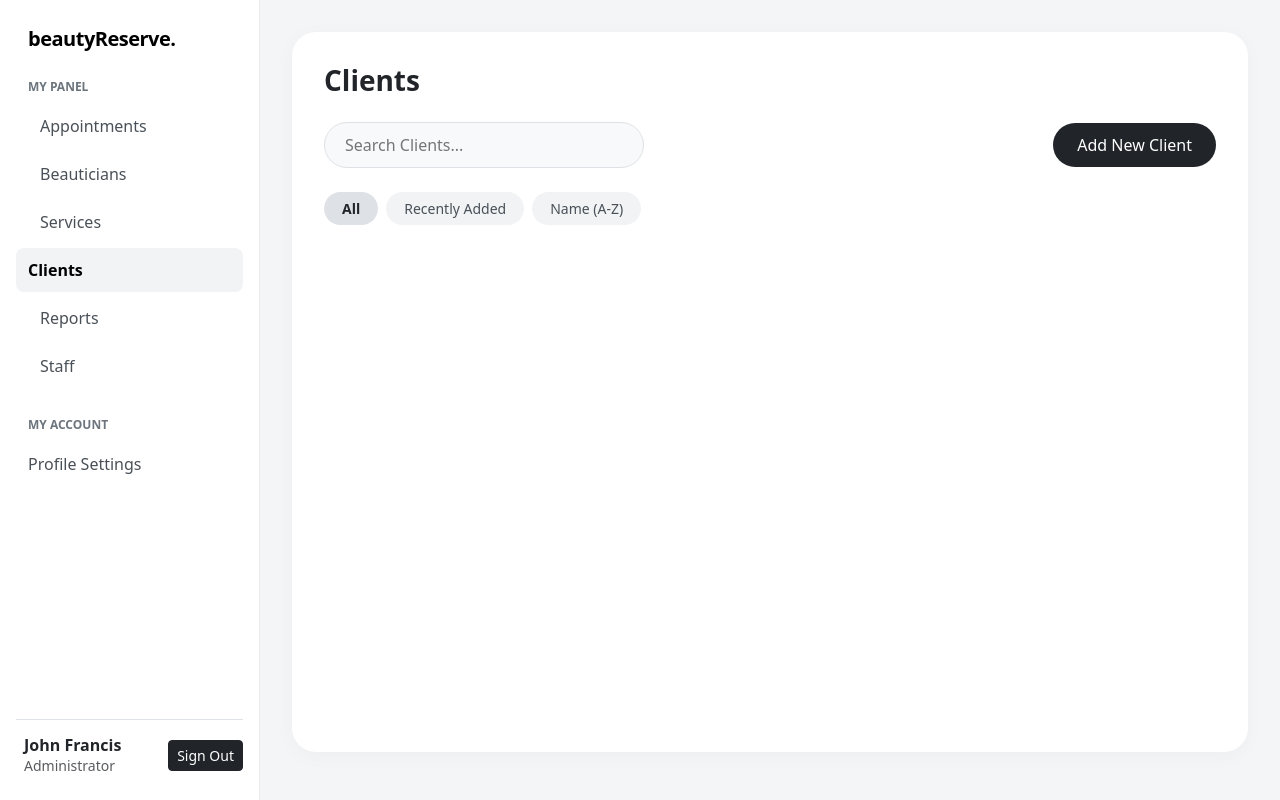
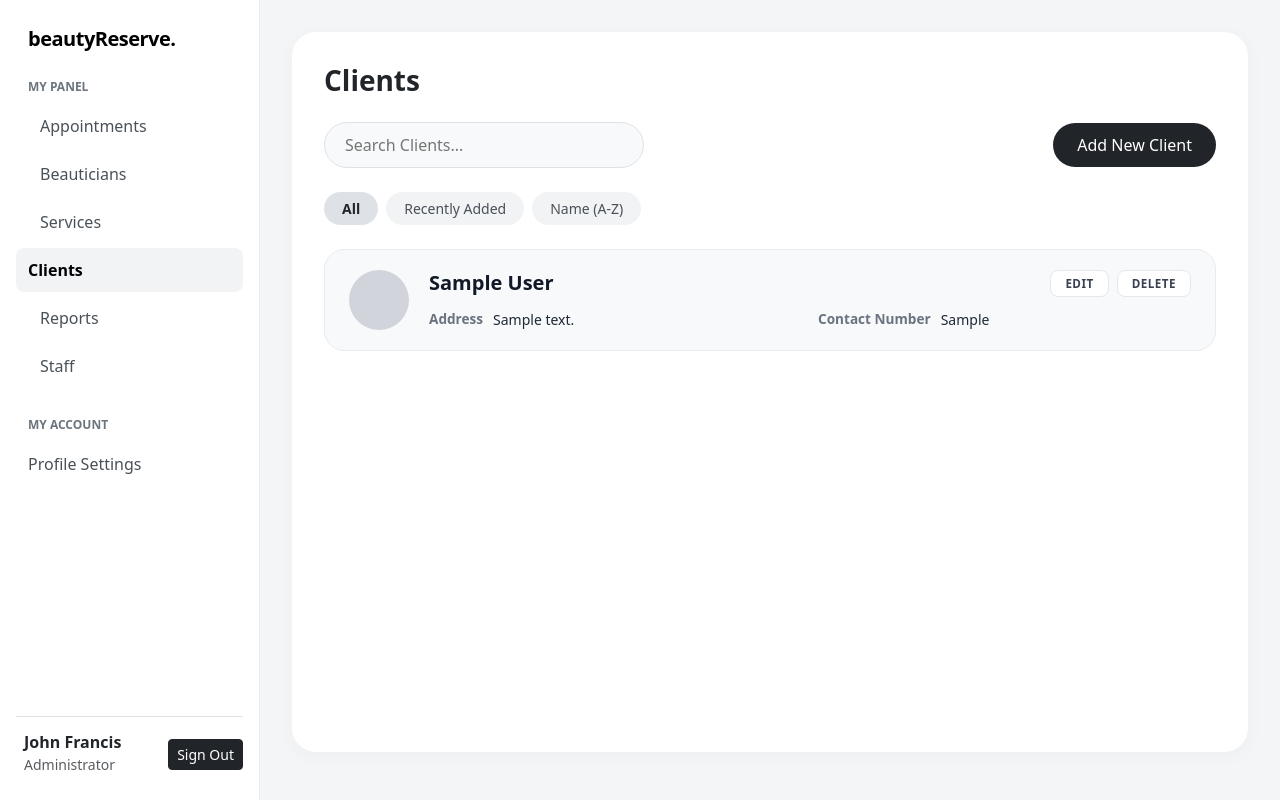
Before and after one commit to Francis3002-01/IT-37-Beauty-Booking-System, a PHP site: page /clients.php in a window 1280 px wide. Run offline with PHP 8.4, Linux system fonts and the light colour scheme; tables that the repository leaves empty or names only in its code hold one stand-in row (values such as "Sample post").

Commit message:
connected to db table clients

```diff
--- a/clients.php
+++ b/clients.php
@@ -1,62 +1,96 @@
 <?php
-/**
- * MAIN CLIENTS DASHBOARD VIEW
+/* TAB VIEW FOR CLIENTS
  * ------------------------------------------------------------------
- * Purpose: Serves as the main page for managing salon clients.
- * Architecture: Relies on PHP includes for layout components and
- * JavaScript for dynamic rendering matching the wireframe layout.
- */
+ * Main tab for managing salon clients.
+ * Acts as the visual shell. It relies on PHP includes for layout components (Header, Sidebar, Modals, Footer) and JavaScript for dynamic content rendering.
+*/
 
-$pageTitle = "Clients - beautyReserve";
+$pageTitle = 'Clients - beautyReserve';
 
-include 'includes/sidebar.php';
+//config db
+require_once __DIR__ . '/config/database.php';
+
+if (session_status() !== PHP_SESSION_ACTIVE) {
+    session_start(); //start session if not already started
+}
+$message = $_SESSION['client_message'] ?? '';
+$status = $_SESSION['client_status'] ?? 'error';
+unset($_SESSION['client_message'], $_SESSION['client_status']);
+
+//retrieve client records from database
+$result = $conn->query('SELECT clientID, lastName, firstName, address, contactNo FROM client ORDER BY clientID');
+$clients = [];
+while ($client = $result->fetch_assoc()) {
+    $clients[] = $client;
+}
+
+$result->free();
+$conn->close();
+
+function clientText($value)
+{
+    return htmlspecialchars((string) $value, ENT_QUOTES); //type errorr guard. htmlspecialchars convert, en_quotes converts '"
+}
 ?>
+
 <!DOCTYPE html>
 <html lang="en">
 <head>
     <meta charset="UTF-8">
     <meta name="viewport" content="width=device-width, initial-scale=1.0">
-    <title><?php echo $pageTitle ?? 'beautyReserve.'; ?></title>
-    <!-- Bootstrap 5 CSS CDN -->
+    <title><?php echo clientText($pageTitle); ?></title>
     <link href="https://cdn.jsdelivr.net/npm/bootstrap@5.3.2/dist/css/bootstrap.min.css" rel="stylesheet">
-    <!-- Module Specific CSS for Clients -->
     <link href="css/clients.css" rel="stylesheet">
 </head>
 <body>
-
-<!-- Main Content Area -->
+<?php include 'includes/sidebar.php'; ?>
 <div class="main-content">
     <div class="dashboard-card">
         <h1 class="fw-bold mb-4" style="font-size: 1.75rem;">Clients</h1>
-
-        <!-- Top Search & Add Bar -->
+        <?php if ($message != ''): ?>
+            <div id="clientFeedback" class="alert alert-<?php echo $status === 'success' ? 'success' : 'danger'; ?>" role="alert"><?php echo clientText($message); ?></div>
+        <?php endif; ?>
         <div class="d-flex justify-content-between align-items-center mb-4 flex-wrap gap-3">
             <input type="text" id="searchInput" class="search-pill" placeholder="Search Clients..." oninput="filterClients()">
-            <button class="btn btn-create" data-bs-toggle="modal" data-bs-target="#clientModal" onclick="openCreateModal()">Add New Client</button>
+            <button type="button" class="btn btn-create" onclick="openCreateModal()">Add New Client</button>
         </div>
-
-        <!-- Filter Pills -->
         <div class="d-flex gap-2 mb-4 flex-wrap">
-            <button class="filter-pill active" onclick="setFilter('All', this)">All</button>
-            <button class="filter-pill" onclick="setFilter('Recent', this)">Recently Added</button>
-            <button class="filter-pill" onclick="setFilter('AZ', this)">Name (A-Z)</button>
+            <button type="button" class="filter-pill active" onclick="setFilter('All', this)">All</button>
+            <button type="button" class="filter-pill" onclick="setFilter('Recent', this)">Recently Added</button>
+            <button type="button" class="filter-pill" onclick="setFilter('AZ', this)">Name (A-Z)</button>
         </div>
-
-        <!-- Clients List (Stacked Horizontal Rows as depicted in wireframe) -->
         <div class="d-flex flex-column gap-3" id="clientsList">
-            <!-- Dynamically populated by javascript/clients.js -->
+            <?php foreach ($clients as $client): ?>
+                <div class="client-row-card client-record" id="client-<?php echo (int) $client['clientID']; ?>"
+                     data-id="<?php echo (int) $client['clientID']; ?>"
+                     data-first-name="<?php echo clientText($client['firstName']); ?>"
+                     data-last-name="<?php echo clientText($client['lastName']); ?>"
+                     data-address="<?php echo clientText($client['address']); ?>"
+                     data-contact="<?php echo clientText($client['contactNo']); ?>">
+                    <div class="client-avatar-placeholder"></div>
+                    <div class="client-info-wrapper">
+                        <div class="client-card-header">
+                            <h3 class="client-name"><?php echo clientText($client['firstName'] . ' ' . $client['lastName']); ?></h3>
+                            <div class="client-actions">
+                                <button type="button" class="btn-card-action" onclick="editClient(<?php echo (int) $client['clientID']; ?>)">Edit</button>
+                                <form method="POST" action="backend%20logic/clients_backend.php" onsubmit="return confirmClientDelete()" class="d-inline">
+                                    <input type="hidden" name="action" value="delete">
+                                    <input type="hidden" name="clientID" value="<?php echo (int) $client['clientID']; ?>">
+                                    <button type="submit" class="btn-card-action btn-delete">Delete</button>
+                                </form>
+                            </div>
+                        </div>
+                        <div class="client-details-grid">
+                            <div class="client-detail-item"><span class="client-detail-label">Address</span><span class="client-detail-value"><?php echo clientText($client['address']); ?></span></div>
+                            <div class="client-detail-item"><span class="client-detail-label">Contact Number</span><span class="client-detail-value"><?php echo clientText($client['contactNo']); ?></span></div>
+                        </div>
+                    </div>
+                </div>
+            <?php endforeach; ?>
         </div>
+        <div id="noClientsMessage" class="text-center text-muted py-5" <?php if (count($clients) > 0) echo 'hidden'; ?>>No clients found.</div>
     </div>
 </div>
-
-<!-- Modals Include -->
 <?php include 'includes/modals/clients_modal.php'; ?>
-
-<!-- Bootstrap 5 JS CDN -->
-<script src="https://cdn.jsdelivr.net/npm/bootstrap@5.3.2/dist/js/bootstrap.bundle.min.js"></script>
-<!-- Clients Module JS -->
-<script src="javascript/clients.js"></script>
-
+<script src="javascript/clients.js?v=<?php echo filemtime(__DIR__ . '/javascript/clients.js'); ?>"></script>
 <?php include 'includes/footer.php'; ?>
-</body>
-</html>
```
